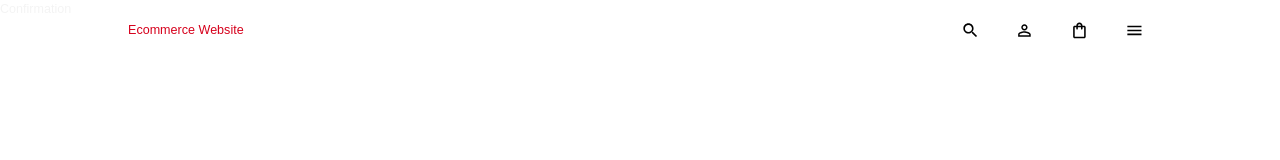
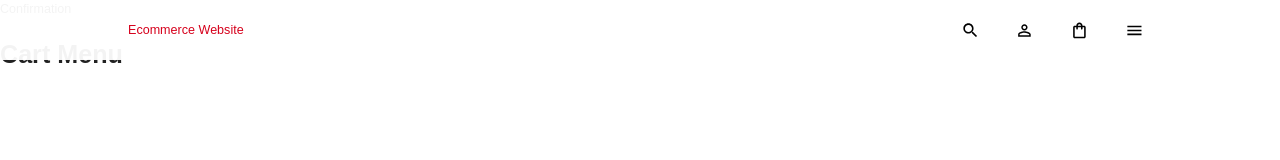
Before and after one commit to brosmar18/ecommerce-client, a React (Create React App) app: page /checkout/success in a window 1280 px wide. Shown: the top 160 px of the page. Built offline with nearby package versions, Linux system fonts and the light colour scheme; a web font is replaced by a local one.

Commit message:
CartMenu setup for render

```diff
--- a/src/App.js
+++ b/src/App.js
@@ -11,6 +11,7 @@ import ItemDetails from './pages/ItemDetails/ItemDetails';
 import Checkout from './pages/Checkout/Checkout';
 import Confirmation from './pages/Checkout/Confirmation';
 import NavBar from './pages/Global/NavBar';
+import CartMenu from './pages/Global/CartMenu';
 
 
 const ScrollToTop = () => {
@@ -35,6 +36,7 @@ function App() {
         <Route path="checkout" element={<Checkout />} />
         <Route path="checkout/success" element={<Confirmation />} />
       </Routes>
+      <CartMenu />
     </BrowserRouter>
   );
 }
--- a/src/pages/Global/CartMenu.jsx
+++ b/src/pages/Global/CartMenu.jsx
@@ -22,7 +22,7 @@ const FlexBox = styled(Box)`
 const CartMenu = () => {
   return (
     <div>
-
+      <h1>Cart Menu</h1>
     </div>
   )
 }
```
